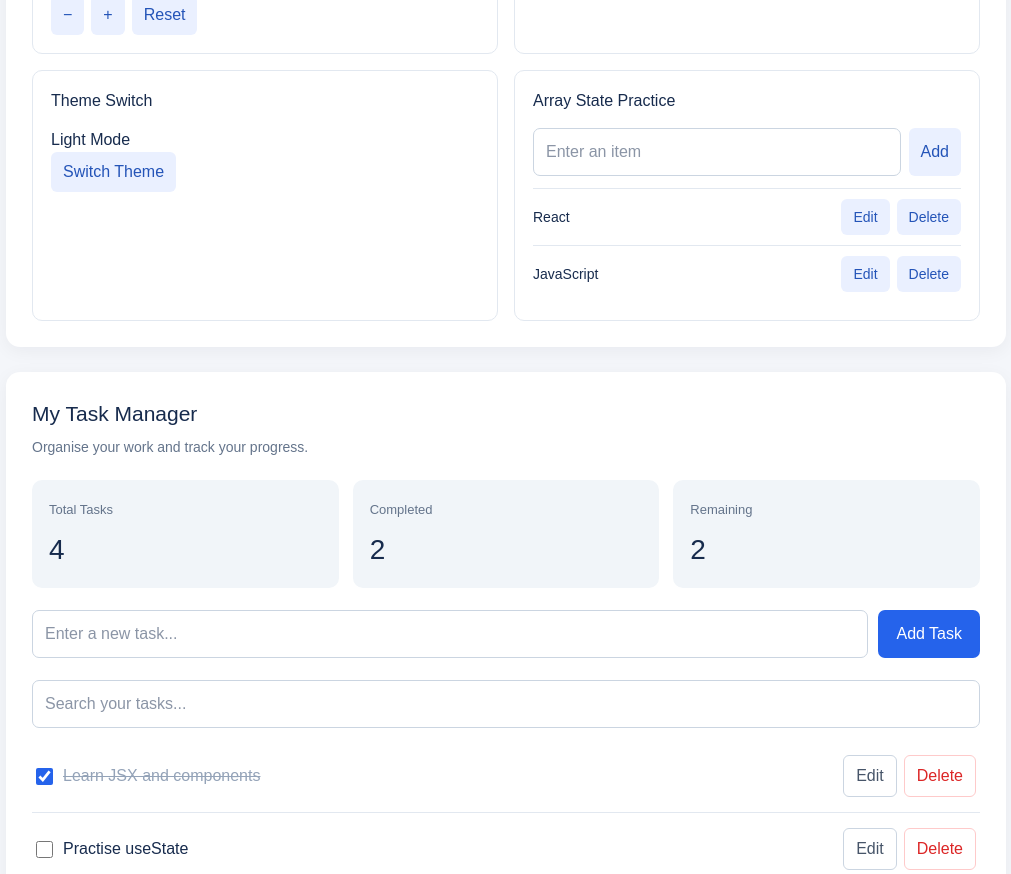
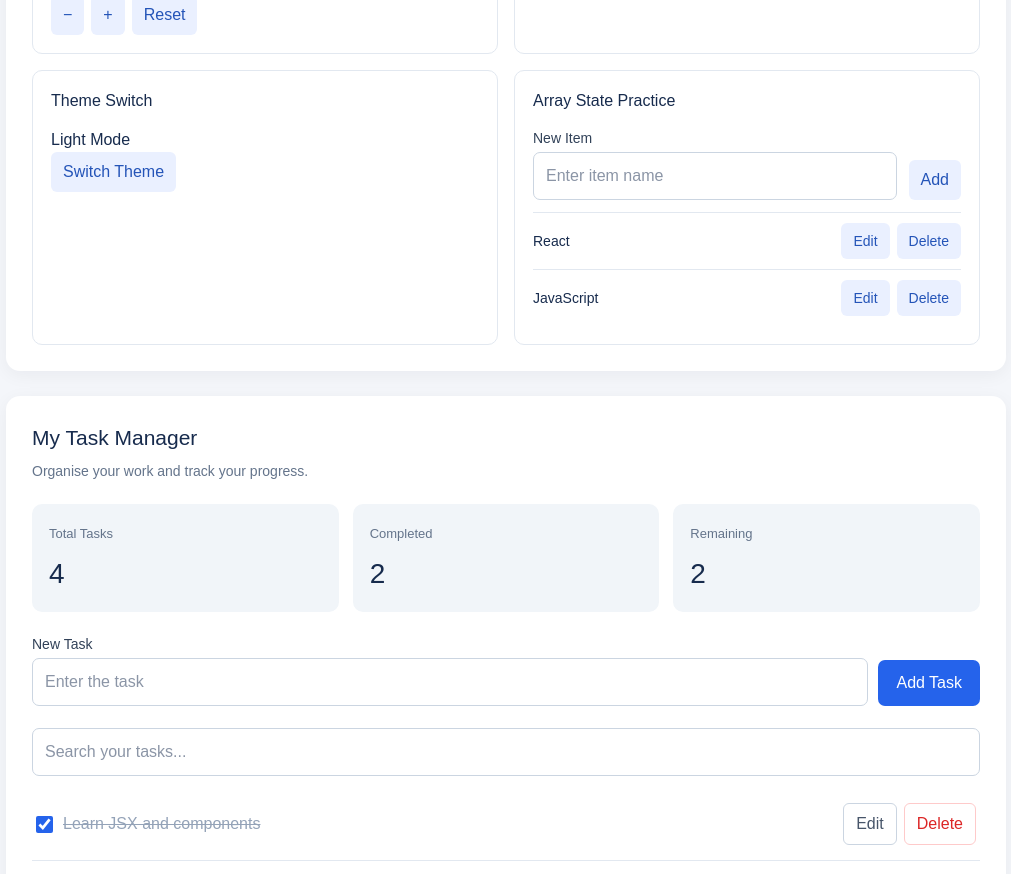
Before and after one commit to poojaukade/typescript-, a React (Vite) app: page / in a window 1280 px wide. Shown: the part 380-1254 px from the top of the page, without its empty margins (134-1145 px from the left). Built offline with nearby package versions, Linux system fonts and the light colour scheme.

Commit message:
An Input with label and error message done

```diff
--- a/src/components/StatePlayground.tsx
+++ b/src/components/StatePlayground.tsx
@@ -2,6 +2,7 @@
 import { useState } from "react";
 import type { ChangeEvent } from "react";
 import Button from "./ui/button";
+import Input from "./ui/Input";
 // Component props
 type StatePlaygroundProps = {
   darkMode: boolean;
@@ -177,21 +178,24 @@ function StatePlayground({ darkMode, onToggleTheme }: StatePlaygroundProps) {
 >
           <h3 className="text-[16px] mb-[15px]">Array State Practice</h3>
 
-          <div className="flex gap-2 mb-3">
-            <input
-             className="min-w-0 flex-1"
-              value={newItem}
-              onChange={handleInputChange}
-              placeholder="Enter an item"
-            />
+       <div className="flex gap-3 mb-3 items-end">
+  <Input
+    id="new-item"
+    label="New Item"
+    value={newItem}
+    onChange={handleInputChange}
+    placeholder="Enter item name"
+  />
 
-            <button
-            type="button"
-             className="border-0 bg-[#eaf0ff] text-[#2454b8] rounded-[6px] px-3 py-2 text-[13px] font-semibold hover:bg-[#dce7ff]"
-            onClick={handleAddItem}>
-              Add
-            </button>
-          </div>
+  <Button
+    variant="primary"
+    size="medium"
+    className="shrink-0 self-end"
+    onClick={handleAddItem}
+  >
+    Add
+  </Button>
+</div>
 
           {items.map((item) => (
             <div className="flex items-center justify-between gap-[10px] border-t border-[#e2e8f0] py-[10px] text-sm"
--- a/src/components/TaskForm.tsx
+++ b/src/components/TaskForm.tsx
@@ -1,6 +1,7 @@
 
 import { useState } from "react";
 import type { FormEvent, ChangeEvent } from "react";
+import Input from "./ui/Input";
 
 // Component props
 type TaskFormProps = {
@@ -39,15 +40,22 @@ function TaskForm({ onAdd }: TaskFormProps) {
 
   return (
     <form onSubmit={handleSubmit}>
-      <div className="flex gap-[10px] max-[650px]:flex-col">
-        <input
+      <div className="flex gap-[10px] max-[650px]:flex-col mb-3 items-end">
+        {/* <input
         className="w-full border border-[#cbd5e1] rounded-[7px] px-3 py-[11px] outline-none bg-white text-[#172b4d] focus:border-[#2563eb] focus:shadow-[0_0_0_3px_rgba(37,99,235,0.1)] dark:bg-[#334155] dark:text-white dark:border-[#64748b] dark:placeholder:text-[#cbd5e1]"
           type="text"
           value={task}
           onChange={handleChange}
           placeholder="Enter a new task..."
-        />
-
+        /> */}
+<Input
+type="text"
+label="New Task"
+    id="new-task"
+    value={task}
+    onChange={handleChange}
+    placeholder="Enter the task"
+  />
         <button type="submit"
         className="border-0 rounded-[7px] px-[18px] py-[11px] bg-[#2563eb] text-white font-semibold whitespace-nowrap hover:bg-[#1d4ed8]"
           >
--- /dev/null
+++ b/src/components/ui/Input.tsx
@@ -0,0 +1,90 @@
+
+import type { InputHTMLAttributes } from "react";
+
+type InputProps = InputHTMLAttributes<HTMLInputElement> & {
+  label: string;
+  error?: string;
+};
+
+// function Input({
+//   label,
+//   error,
+//   id,
+//   className = "",
+//   ...rest
+// }: InputProps) {
+//   return (
+//     <div className="flex items-end gap-3 mb-3">
+//       <label
+//         htmlFor={id}
+//         className="min-w-0 flex-1 text-sm font-medium text-slate-700 dark:text-slate-200"
+//       >
+//         {label}
+//       </label>
+
+//       <input
+//         id={id}
+//         className={`
+//           w-full rounded-md border px-3 py-2 text-sm
+//           bg-white text-slate-900
+//           dark:bg-slate-800 dark:text-white
+//           ${error ? "border-red-500" : "border-slate-300 dark:border-slate-600"}
+//           ${className}
+//         `}
+//         aria-invalid={Boolean(error)}
+//         aria-describedby={error ? `${id}-error` : undefined}
+//         {...rest}
+//       />
+
+//       {error && (
+//         <p
+//           id={`${id}-error`}
+//           className="text-xs text-red-500"
+//         >
+//           {error}
+//         </p>
+//       )}
+//     </div>
+//   );
+// }
+
+
+function Input({
+  label,
+  error,
+  id,
+  className = "",
+  ...rest
+}: InputProps) {
+  return (
+    <div className="flex flex-1 min-w-0 flex-col gap-1">
+      <label
+        htmlFor={id}
+        className="text-sm font-medium text-slate-700 dark:text-slate-200"
+      >
+        {label}
+      </label>
+
+      <input
+        id={id}
+        className={`
+          w-full rounded-md border px-3 py-2 text-sm
+          bg-white text-slate-900
+          dark:bg-slate-800 dark:text-white
+          ${error ? "border-red-500" : "border-slate-300 dark:border-slate-600"}
+          ${className}
+        `}
+        aria-invalid={Boolean(error)}
+        aria-describedby={error ? `${id}-error` : undefined}
+        {...rest}
+      />
+
+      {error && (
+        <p id={`${id}-error`} className="text-xs text-red-500">
+          {error}
+        </p>
+      )}
+    </div>
+  );
+}
+export default Input;
```
